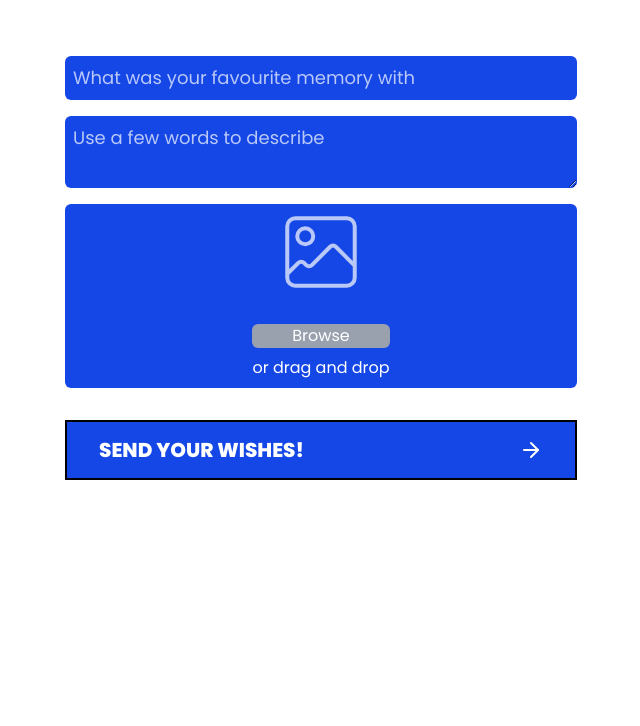
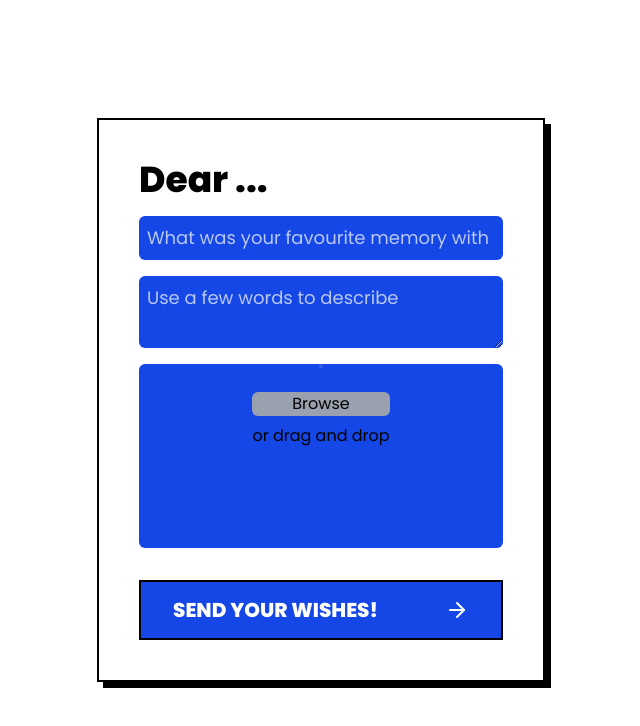
Before and after one commit to euanlimzx/warmfuzzyfeelings, a Next.js app in the folder frontend/: page /make-a-wish/1 in a window 1280 px wide. Shown: the top 726 px of the page, without its empty margins (319-959 px from the left). Built offline with nearby package versions, Linux system fonts and the light colour scheme; no server answers.

Commit message:
added black borders

```diff
--- a/frontend/src/components/question-form/BirthdayWishForm.tsx
+++ b/frontend/src/components/question-form/BirthdayWishForm.tsx
@@ -165,7 +165,9 @@ const BirthdayWishForm = ({
   };
 
   return (
-    <div className={`flex w-128 flex-col gap-${formGap} relative`}>
+    <div
+      className={`flex flex-col gap-${formGap} relative bg-white p-10 border-2 border-black shadow-[6px_6px_0px_0px_rgba(0,0,0,1)]`}
+    >
       {isServerError && (
         <FormSubmissionErrorNotification
           errorMessage="Well, this is awkward... We couldn't handle what you threw at us."
--- a/frontend/src/pages/make-a-wish/[birthdayCardUUID].tsx
+++ b/frontend/src/pages/make-a-wish/[birthdayCardUUID].tsx
@@ -29,7 +29,7 @@ export default function Home() {
   }, [birthdayCardUUID]);
 
   return (
-    <div className="text-white flex flex-col items-center justify-center w-full">
+    <div className="text-black flex flex-col items-center justify-center w-full h-screen bg-white">
       {!isCardRetrievalError ? (
         <BirthdayWishForm
           cardUUID={birthdayCardUUID as string}
```
